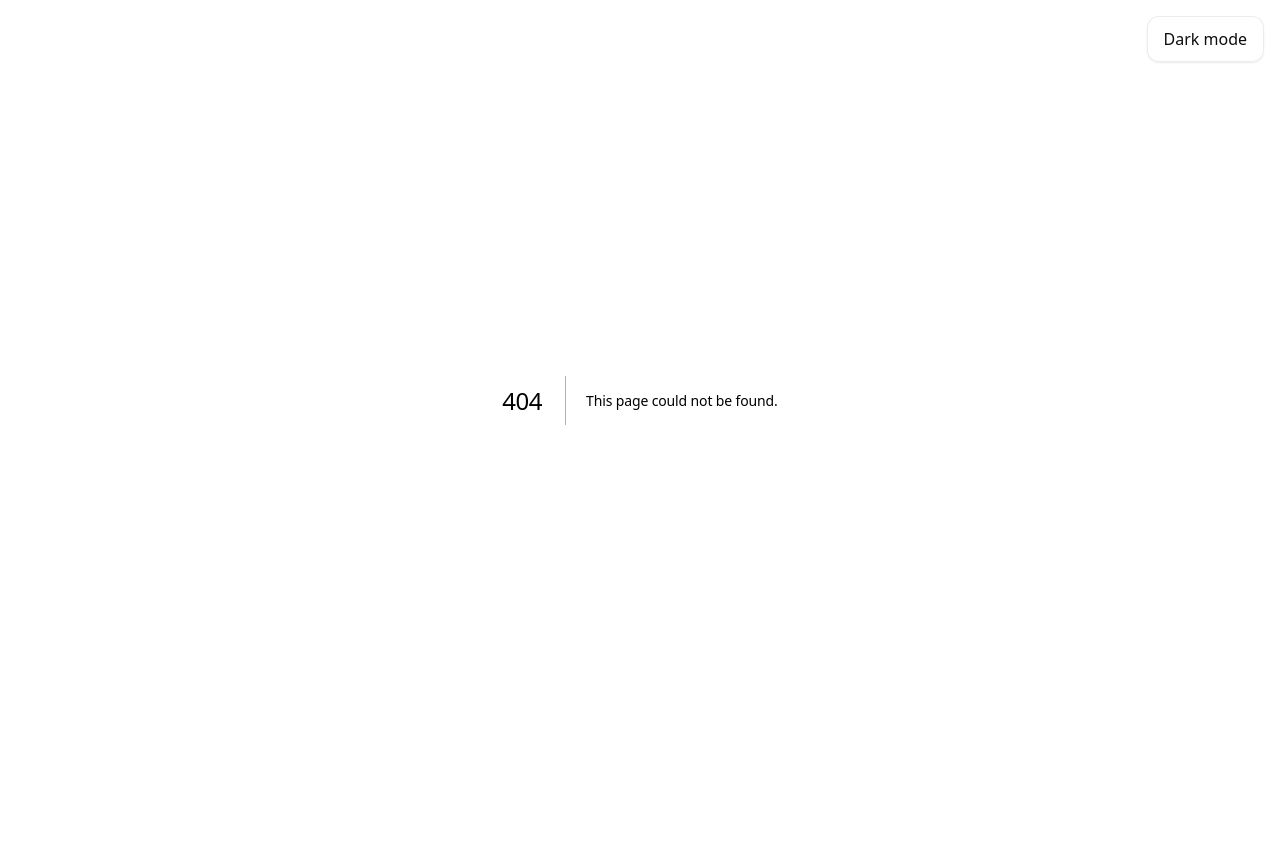
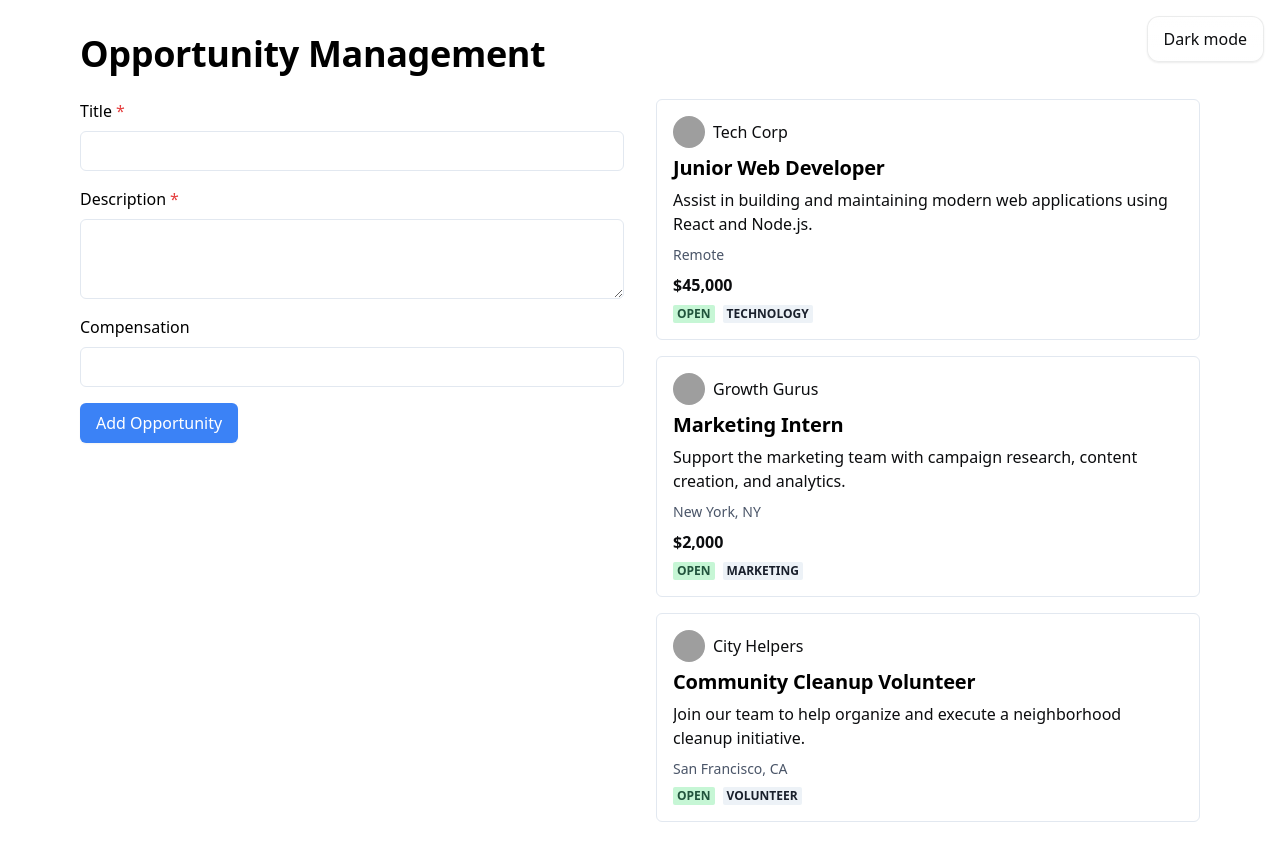
Before and after one commit to orbas1/main-work, a Next.js app: page /opportunity-management in a window 1280 px wide. Before the commit this address had no page. Before the commit the page ends 800 px from the top, so only its background shows below. Built offline with nearby package versions, Linux system fonts and the light colour scheme; grey boxes are pictures that could not be loaded.

Commit message:
feat: add opportunities pages and management

```diff
--- /dev/null
+++ b/app/opportunity-management/page.tsx
@@ -0,0 +1,91 @@
+"use client";
+
+import { useState } from "react";
+import {
+  Box,
+  Button,
+  Container,
+  FormControl,
+  FormLabel,
+  Heading,
+  Input,
+  SimpleGrid,
+  Textarea,
+  VStack,
+} from "@chakra-ui/react";
+import OpportunityCard from "@/components/OpportunityCard";
+import { opportunities as initialData } from "@/lib/opportunities";
+import { Opportunity } from "@/lib/types/opportunity";
+
+export default function OpportunityManagement() {
+  const [items, setItems] = useState<Opportunity[]>(initialData);
+  const [form, setForm] = useState({
+    title: "",
+    description: "",
+    compensation: "",
+    status: "Open",
+  });
+
+  const handleChange = (
+    e: React.ChangeEvent<HTMLInputElement | HTMLTextAreaElement>
+  ) => {
+    setForm({ ...form, [e.target.name]: e.target.value });
+  };
+
+  const addOpportunity = (e: React.FormEvent) => {
+    e.preventDefault();
+    const newItem: Opportunity = {
+      id: items.length + 1,
+      title: form.title,
+      description: form.description,
+      compensation: form.compensation
+        ? Number(form.compensation)
+        : undefined,
+      status: form.status,
+      providerId: 0,
+    };
+    setItems([...items, newItem]);
+    setForm({ title: "", description: "", compensation: "", status: "Open" });
+  };
+
+  return (
+    <Container maxW="6xl" py={8}>
+      <Heading mb={6}>Opportunity Management</Heading>
+      <SimpleGrid columns={{ base: 1, md: 2 }} spacing={8}>
+        <Box as="form" onSubmit={addOpportunity}>
+          <VStack spacing={4} align="stretch">
+            <FormControl isRequired>
+              <FormLabel>Title</FormLabel>
+              <Input name="title" value={form.title} onChange={handleChange} />
+            </FormControl>
+            <FormControl isRequired>
+              <FormLabel>Description</FormLabel>
+              <Textarea
+                name="description"
+                value={form.description}
+                onChange={handleChange}
+              />
+            </FormControl>
+            <FormControl>
+              <FormLabel>Compensation</FormLabel>
+              <Input
+                type="number"
+                name="compensation"
+                value={form.compensation}
+                onChange={handleChange}
+              />
+            </FormControl>
+            <Button type="submit" alignSelf="flex-start">
+              Add Opportunity
+            </Button>
+          </VStack>
+        </Box>
+        <VStack align="stretch" spacing={4}>
+          {items.map((op) => (
+            <OpportunityCard key={op.id} opportunity={op} />
+          ))}
+        </VStack>
+      </SimpleGrid>
+    </Container>
+  );
+}
--- a/components/OpportunityCard.module.css
+++ b/components/OpportunityCard.module.css
@@ -1,7 +1,9 @@
 .card {
-  transition: box-shadow 0.2s ease-in-out;
+  background: #fff;
+  transition: transform 0.2s ease, box-shadow 0.2s ease;
 }
+
 .card:hover {
-  box-shadow: 0 4px 6px rgba(0, 0, 0, 0.1);
-  box-shadow: 0 0 8px rgba(0, 0, 0, 0.1);
+  transform: translateY(-2px);
+  box-shadow: 0 4px 6px rgba(0, 0, 0, 0.1), 0 0 8px rgba(0, 0, 0, 0.08);
 }
--- a/components/OpportunityCard.tsx
+++ b/components/OpportunityCard.tsx
@@ -1,6 +1,14 @@
 "use client";
 
-import { Box, Heading, Text, Badge, VStack } from "@chakra-ui/react";
+import {
+  Box,
+  Heading,
+  Text,
+  Badge,
+  VStack,
+  HStack,
+  Avatar,
+} from "@chakra-ui/react";
 import Link from "next/link";
 import { Opportunity } from "@/lib/types/opportunity";
 import styles from "./OpportunityCard.module.css";
@@ -21,15 +29,37 @@ export default function OpportunityCard({ opportunity }: Props) {
       _hover={{ shadow: "md" }}
     >
       <VStack align="start" spacing={2}>
+        {opportunity.provider && (
+          <HStack spacing={2} align="center">
+            {opportunity.provider.image && (
+              <Avatar
+                src={opportunity.provider.image}
+                name={opportunity.provider.name}
+                size="sm"
+              />
+            )}
+            <Text fontWeight="medium">{opportunity.provider.name}</Text>
+          </HStack>
+        )}
         <Heading size="md">{opportunity.title}</Heading>
         <Text noOfLines={2}>{opportunity.description}</Text>
+        {opportunity.location && (
+          <Text fontSize="sm" color="gray.600">
+            {opportunity.location}
+          </Text>
+        )}
         {typeof opportunity.compensation === "number" && (
-          <Text fontWeight="bold">${opportunity.compensation}</Text>
+          <Text fontWeight="bold">
+            ${opportunity.compensation.toLocaleString()}
+          </Text>
         )}
-        <Badge colorScheme="green">{opportunity.status}</Badge>
-        {opportunity.applicationStatus && (
-          <Badge colorScheme="blue">{opportunity.applicationStatus}</Badge>
-        )}
+        <HStack spacing={2}>
+          <Badge colorScheme="green">{opportunity.status}</Badge>
+          {opportunity.category && <Badge>{opportunity.category}</Badge>}
+          {opportunity.applicationStatus && (
+            <Badge colorScheme="blue">{opportunity.applicationStatus}</Badge>
+          )}
+        </HStack>
       </VStack>
     </Box>
   );
--- /dev/null
+++ b/lib/opportunities.ts
@@ -0,0 +1,43 @@
+import { Opportunity } from "@/lib/types/opportunity";
+
+export const opportunities: Opportunity[] = [
+  {
+    id: 1,
+    title: "Junior Web Developer",
+    description: "Assist in building and maintaining modern web applications using React and Node.js.",
+    category: "Technology",
+    location: "Remote",
+    skills: "React, TypeScript, CSS",
+    compensation: 45000,
+    status: "Open",
+    providerId: 1,
+    provider: { id: 1, name: "Tech Corp", image: "/api/image" },
+  },
+  {
+    id: 2,
+    title: "Marketing Intern",
+    description: "Support the marketing team with campaign research, content creation, and analytics.",
+    category: "Marketing",
+    location: "New York, NY",
+    skills: "SEO, Content Writing",
+    compensation: 2000,
+    status: "Open",
+    providerId: 2,
+    provider: { id: 2, name: "Growth Gurus", image: "/api/image" },
+  },
+  {
+    id: 3,
+    title: "Community Cleanup Volunteer",
+    description: "Join our team to help organize and execute a neighborhood cleanup initiative.",
+    category: "Volunteer",
+    location: "San Francisco, CA",
+    skills: "Teamwork",
+    status: "Open",
+    providerId: 3,
+    provider: { id: 3, name: "City Helpers", image: "/api/image" },
+  },
+];
+
+export function getOpportunityById(id: number): Opportunity | undefined {
+  return opportunities.find((op) => op.id === id);
+}
```
Also changed, not shown: app/opportunities/[id]/page.tsx (added, +55 -0 lines), app/opportunities/page.tsx (added, +20 -0 lines).
